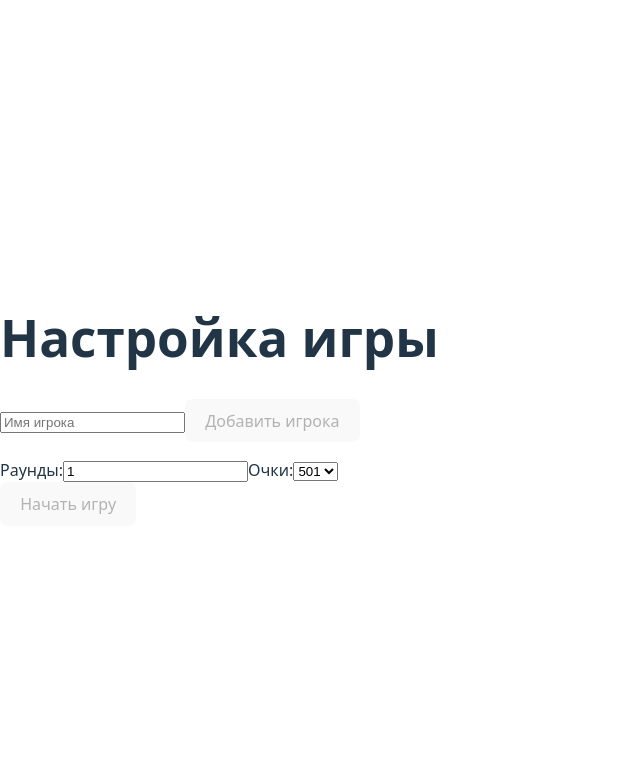
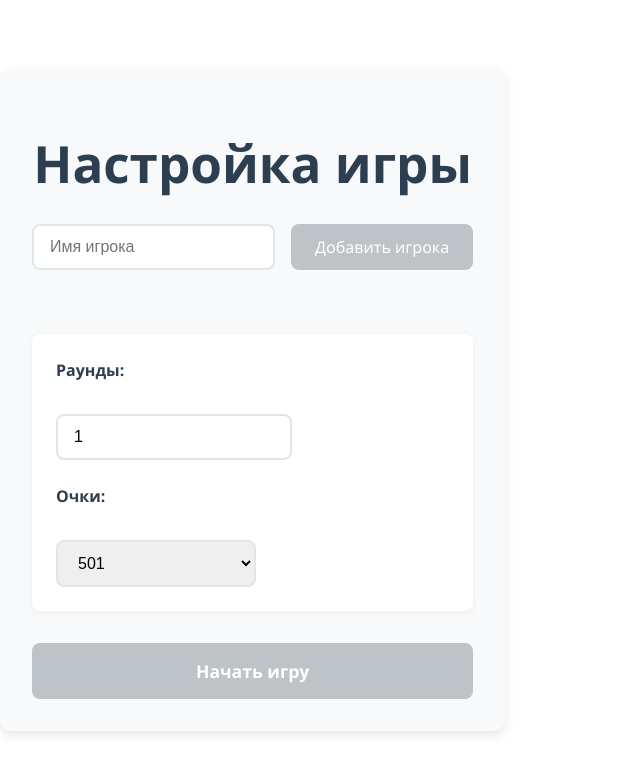
Before and after one commit to OlegStrelnikov087/games, a React (Vite) app: page /darts-setup in a window 1280 px wide. Shown: the top 774 px of the page, without its empty margins (0-640 px from the left). Built offline with nearby package versions, Linux system fonts and the light colour scheme.

Commit message:
style(setup.css): добавить стилизацию сетапу дартс

```diff
--- /dev/null
+++ b/src/pages/darts-setup/setup.css
@@ -0,0 +1,285 @@
+/* Основные стили */
+.setup-container {
+    max-width: 600px;
+    margin: 2rem auto;
+    padding: 2rem;
+    background-color: #f8f9fa;
+    border-radius: 12px;
+    box-shadow: 0 4px 12px rgba(0, 0, 0, 0.1);
+    font-family: 'Segoe UI', Tahoma, Geneva, Verdana, sans-serif;
+  }
+
+  h1 {
+    text-align: center;
+    color: #2c3e50;
+    margin-bottom: 2rem;
+    font-size: 2rem;
+  }
+
+  /* Секция добавления игрока */
+  .add-player-section {
+    display: flex;
+    gap: 1rem;
+    margin-bottom: 2rem;
+    flex-wrap: wrap;
+  }
+
+  .add-player-section input {
+    flex: 1;
+    min-width: 200px;
+    padding: 0.75rem 1rem;
+    border: 2px solid #dfe6e9;
+    border-radius: 8px;
+    font-size: 1rem;
+    transition: border-color 0.3s;
+  }
+
+  .add-player-section input:focus {
+    outline: none;
+    border-color: #3498db;
+  }
+
+  .add-player-section button {
+    padding: 0.75rem 1.5rem;
+    background-color: #3498db;
+    color: white;
+    border: none;
+    border-radius: 8px;
+    cursor: pointer;
+    font-size: 1rem;
+    transition: background-color 0.3s;
+  }
+
+  .add-player-section button:hover {
+    background-color: #2980b9;
+  }
+
+  .add-player-section button:disabled {
+    background-color: #bdc3c7;
+    cursor: not-allowed;
+  }
+
+  /* Список игроков */
+  .players-list {
+    display: flex;
+    flex-direction: column;
+    gap: 1rem;
+    margin-bottom: 2rem;
+  }
+
+  .player-card {
+    background-color: white;
+    border-radius: 8px;
+    padding: 1rem;
+    box-shadow: 0 2px 6px rgba(0, 0, 0, 0.05);
+  }
+
+  .player-item {
+    display: flex;
+    justify-content: space-between;
+    align-items: center;
+  }
+
+  .player-item span {
+    font-size: 1.1rem;
+    font-weight: 500;
+    color: #2c3e50;
+  }
+
+  .player-item-actions {
+    display: flex;
+    gap: 0.5rem;
+  }
+
+  .player-item-actions button {
+    padding: 0.5rem 1rem;
+    border: none;
+    border-radius: 6px;
+    cursor: pointer;
+    font-size: 0.9rem;
+    transition: all 0.3s;
+  }
+
+  .player-item-actions button:first-child {
+    background-color: #f39c12;
+    color: white;
+  }
+
+  .player-item-actions button:first-child:hover {
+    background-color: #e67e22;
+  }
+
+  .player-item-actions button:last-child {
+    background-color: #e74c3c;
+    color: white;
+  }
+
+  .player-item-actions button:last-child:hover {
+    background-color: #c0392b;
+  }
+
+  /* Блок редактирования */
+  .edit-player-block {
+    display: flex;
+    flex-direction: column;
+    gap: 1rem;
+  }
+
+  .edit-player-block input {
+    padding: 0.75rem 1rem;
+    border: 2px solid #dfe6e9;
+    border-radius: 8px;
+    font-size: 1rem;
+    width: 100%;
+  }
+
+  .edit-player-block input:focus {
+    outline: none;
+    border-color: #3498db;
+  }
+
+  .edit-player-antions {
+    display: flex;
+    gap: 0.5rem;
+    justify-content: flex-end;
+  }
+
+  .edit-player-antions button {
+    padding: 0.5rem 1rem;
+    border: none;
+    border-radius: 6px;
+    cursor: pointer;
+    font-size: 0.9rem;
+    transition: all 0.3s;
+  }
+
+  .edit-player-antions button:first-child {
+    background-color: #2ecc71;
+    color: white;
+  }
+
+  .edit-player-antions button:first-child:hover {
+    background-color: #27ae60;
+  }
+
+  .edit-player-antions button:last-child {
+    background-color: #95a5a6;
+    color: white;
+  }
+
+  .edit-player-antions button:last-child:hover {
+    background-color: #7f8c8d;
+  }
+
+  /* Настройки игры */
+  .game-settings {
+    display: flex;
+    flex-direction: column;
+    gap: 1.5rem;
+    margin-bottom: 2rem;
+    background-color: white;
+    padding: 1.5rem;
+    border-radius: 8px;
+    box-shadow: 0 2px 6px rgba(0, 0, 0, 0.05);
+  }
+
+  .game-settings label {
+    font-weight: 600;
+    color: #2c3e50;
+    margin-bottom: 0.5rem;
+    display: block;
+  }
+
+  .game-settings input,
+  .game-settings select {
+    padding: 0.75rem 1rem;
+    border: 2px solid #dfe6e9;
+    border-radius: 8px;
+    font-size: 1rem;
+    width: 100%;
+    max-width: 200px;
+  }
+
+  .game-settings input:focus,
+  .game-settings select:focus {
+    outline: none;
+    border-color: #3498db;
+  }
+
+  /* Кнопка начала игры */
+  .start-game-button {
+    width: 100%;
+    padding: 1rem;
+    background-color: #2ecc71;
+    color: white;
+    border: none;
+    border-radius: 8px;
+    font-size: 1.1rem;
+    font-weight: 600;
+    cursor: pointer;
+    transition: background-color 0.3s;
+  }
+
+  .start-game-button:hover {
+    background-color: #27ae60;
+  }
+
+  .start-game-button:disabled {
+    background-color: #bdc3c7;
+    cursor: not-allowed;
+  }
+
+  /* Адаптивность */
+  @media (max-width: 768px) {
+    .setup-container {
+      margin: 1rem;
+      padding: 1.5rem;
+    }
+
+    .add-player-section {
+      flex-direction: column;
+    }
+
+    .player-item {
+      flex-direction: column;
+      align-items: flex-start;
+      gap: 1rem;
+    }
+
+    .player-item-actions {
+      width: 100%;
+      justify-content: flex-end;
+    }
+
+    .game-settings input,
+    .game-settings select {
+      max-width: 100%;
+    }
+  }
+
+  @media (max-width: 480px) {
+    .setup-container {
+      padding: 1rem;
+    }
+
+    h1 {
+      font-size: 1.5rem;
+    }
+
+    .player-item-actions {
+      flex-direction: column;
+      gap: 0.5rem;
+    }
+
+    .player-item-actions button {
+      width: 100%;
+    }
+
+    .edit-player-antions {
+      flex-direction: column;
+    }
+
+    .edit-player-antions button {
+      width: 100%;
+    }
+  }
--- a/src/pages/darts-setup/setup.tsx
+++ b/src/pages/darts-setup/setup.tsx
@@ -2,6 +2,7 @@ import { useState } from "react";
 import { useNavigate } from "react-router-dom";
 import type { Player, GameConfig } from "../../applications/darts/types/types";
 import { MINIMAL_PLAYERS_COUNT } from "../../applications/darts/utils/game-const";
+import './setup.css'
 export default function SetupPage() {
   const [playerName, setPlayerName] = useState("");
   const [players, setPlayers] = useState<Player[]>([]);
@@ -79,31 +80,33 @@ export default function SetupPage() {
         </button>
       </div>
 
-      <ul className="players-list">
+      <div className="players-list">
         {players.map((p, i) => (
-          <li key={i}>
+          <div className='player-card' key={i}>
             {editingIndex === i ? (
-              <div className="edit-player-form">
+              <div className="edit-player-block">
                 <input
                   type="text"
                   value={editName}
                   onChange={e => setEditName(e.target.value)}
                 />
-                <button onClick={saveEditPlayer}>Сохранить</button>
-                <button onClick={cancelEdit}>Отмена</button>
+                <div className="edit-player-antions">
+                  <button onClick={saveEditPlayer}>Сохранить</button>
+                  <button onClick={cancelEdit}>Отмена</button>
+                </div>
               </div>
             ) : (
               <div className="player-item">
                 <span>{p.name}</span>
-                <div className="player-actions">
+                <div className="player-item-actions">
                   <button onClick={() => startEditPlayer(i)}>Изменить</button>
                   <button onClick={() => handleDeletePlayer(i)}>Удалить</button>
                 </div>
               </div>
             )}
-          </li>
+          </div>
         ))}
-      </ul>
+      </div>
 
       <div className="game-settings">
         <label>Раунды:</label>
```
